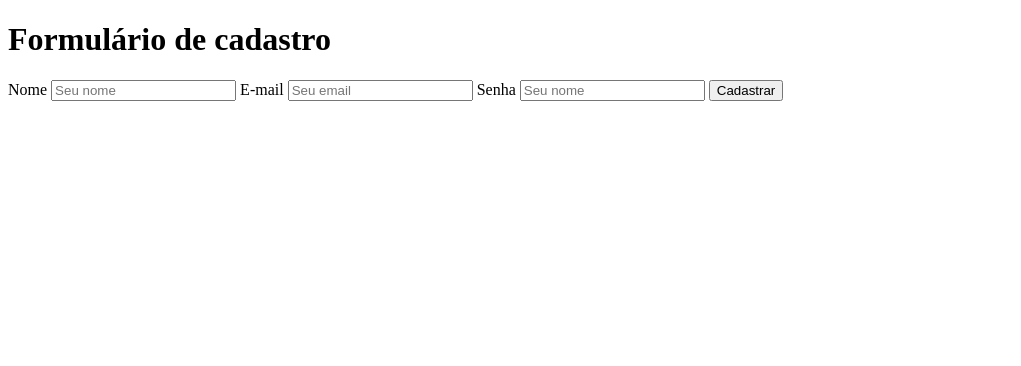
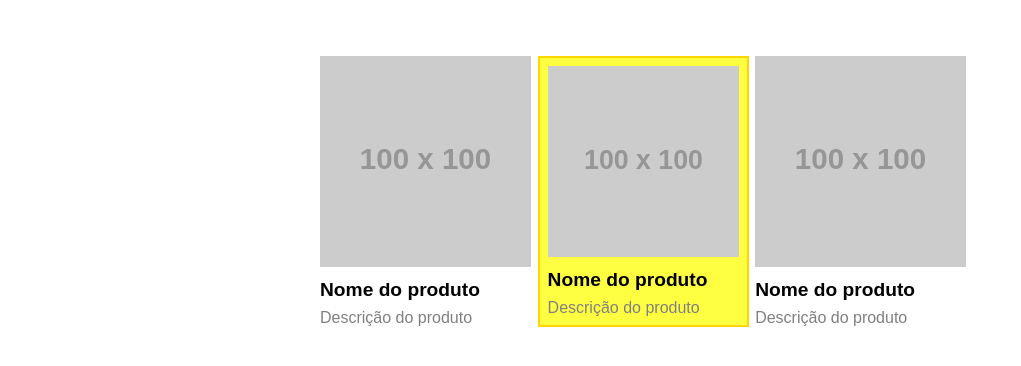
Before and after one commit to johnicassere/curso_ebac_frontend, a plain HTML site: page index.html in a window 1280 px wide. Shown: the whole page, without its empty margins (0-1021 px from the left). Drawn offline with Linux system fonts and the light colour scheme; placeholder pictures from the web are drawn by us.

Commit message:
primeiro commit

```diff
--- a/index.html
+++ b/index.html
@@ -1,30 +1,35 @@
 <!DOCTYPE html>
-<html lang="pt-br">
+<html lang="pt-BR">
 <head>
     <meta charset="UTF-8">
     <meta http-equiv="X-UA-Compatible" content="IE=edge">
     <meta name="viewport" content="width=device-width, initial-scale=1.0">
-    <title>Exercicio HTML</title>
+    <title>Exercício boas práticas de CSS</title>
+    <link rel="stylesheet" href="main.css">
 </head>
 <body>
-    <header>
-        <h1>Formulário de cadastro</h1>
-    </header>
-    <main>
-        <form>
-            <label for="nome">Nome</label>
-            <input type="text" name="nome" id="nome" placeholder="Seu nome">
-
-            <label for="email">E-mail</label>
-            <input type="email" name="email" id="email" placeholder="Seu email">
-
-            <label for="password">Senha</label>
-            <input type="password" name="password" id="password" placeholder="Seu nome">
-
-            <button type="submit">
-                Cadastrar
-            </button>
-        </form>
-    </main>
+    <div class="produtos">
+        <div class="produto">
+            <img class="produto-imagem" src="https://via.placeholder.com/100x100">
+            <h4 class="produto-nome">Nome do produto</h4>
+            <p class="produto-descricao">
+                Descrição do produto
+            </p>
+        </div>
+        <div class="produto em-destaque">
+            <img class="produto-imagem" src="https://via.placeholder.com/100x100">
+            <h4 class="produto-nome">Nome do produto</h4>
+            <p class="produto-descricao">
+                Descrição do produto
+            </p>
+        </div>
+        <div class="produto">
+            <img class="produto-imagem" src="https://via.placeholder.com/100x100">
+            <h4 class="produto-nome">Nome do produto</h4>
+            <p class="produto-descricao">
+                Descrição do produto
+            </p>
+        </div>
+    </div>
 </body>
 </html>
--- /dev/null
+++ b/main.css
@@ -0,0 +1,35 @@
+* {
+    margin: 0;
+    padding: 0;
+    font-family: sans-serif;
+}
+
+.produtos {
+    max-width: 640px;
+    width: 100%;
+    margin: 56px auto;
+    display: grid;
+    grid-template-columns: 33% 33% 33%;
+    grid-column-gap: 1%;
+}
+
+.produto {} /* bloco */
+
+.produto-imagem { /* elemento */
+    width: 100%;
+}
+
+.produto-nome { /* elemento */
+    font-size: 1.2em;
+    margin: 8px 0;
+}
+
+.produto-descricao { /* elemento */
+    color: gray;
+}
+
+.em-destaque { /* modificador */
+    border: 2px solid gold;
+    padding: 8px;
+    background-color: #ffff42;
+}
```
Also changed, not shown: README.md.
